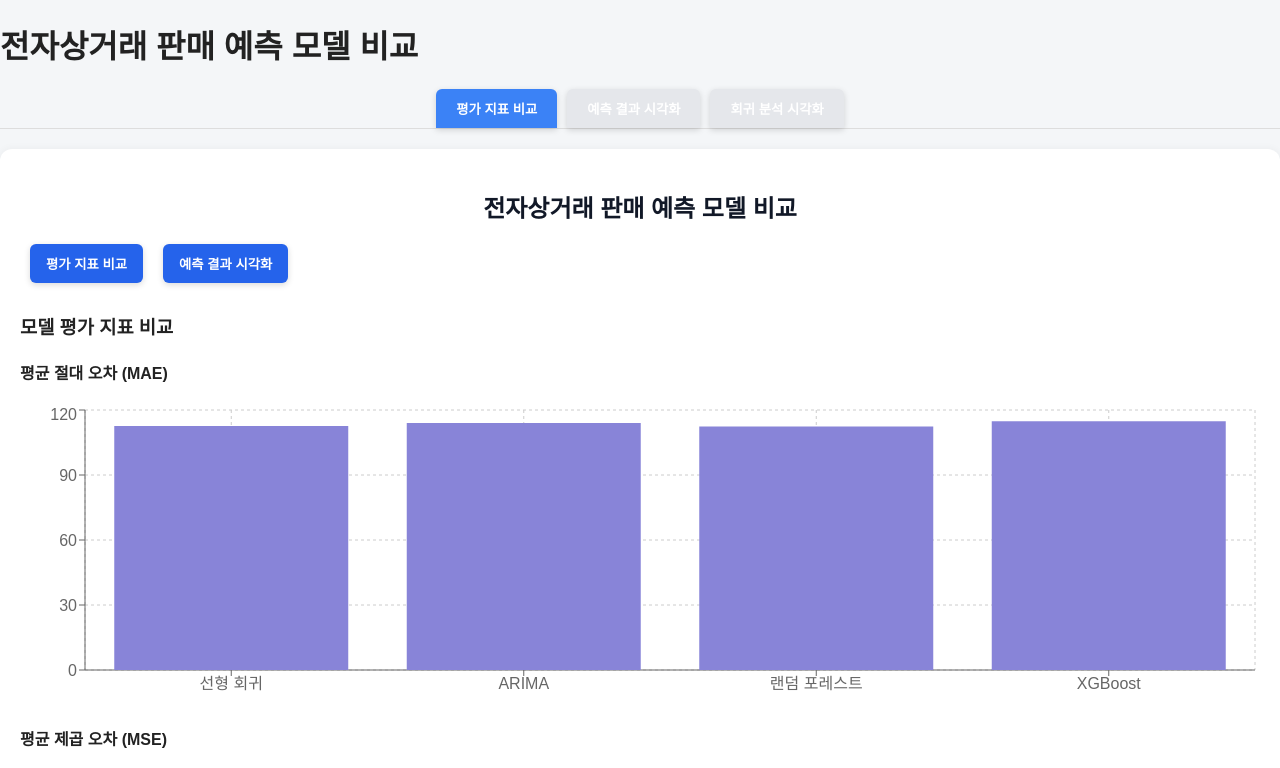
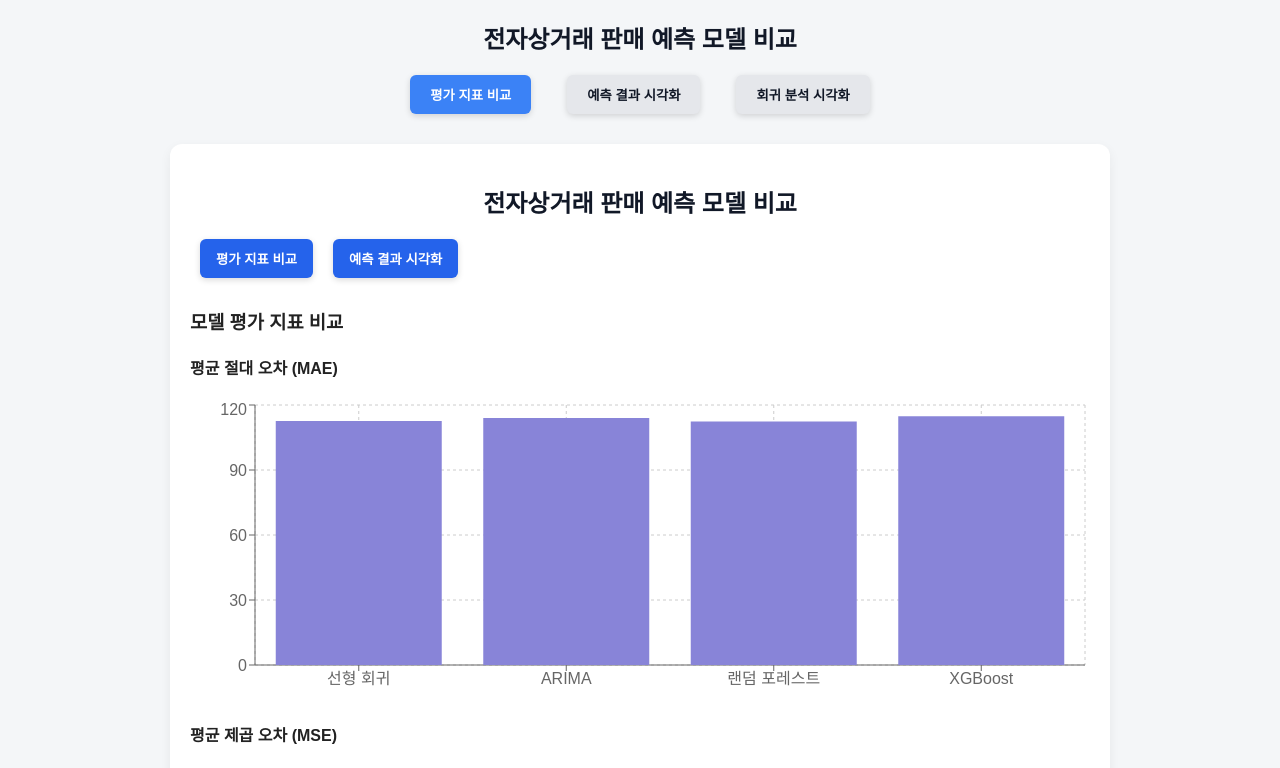
Before and after one commit to JoeyAJ/forecast-dashboard, a React (Create React App) app: page / in a window 1280 px wide. Shown: the top 768 px of the page. Built offline with nearby package versions, Linux system fonts and the light colour scheme; the HTML template or start-up script is replaced by a standard one.

Commit message:
Update App.js

```diff
--- a/src/App.js
+++ b/src/App.js
@@ -4,28 +4,42 @@ import ModelComparisonDashboard from './ModelComparisonDashboard';
 import RegressionAnalysisDashboard from './RegressionAnalysisDashboard';
 
 function App() {
-  const [activeTab, setActiveTab] = useState('comparison'); // 默认显示"평가 지표 비교"
+  const [activeTab, setActiveTab] = useState('comparison'); // 默认显示 ModelComparisonDashboard
+
+  // 渲染相应的内容组件
+  const renderContent = () => {
+    switch(activeTab) {
+      case 'comparison':
+        return <ModelComparisonDashboard />;
+      case 'visualization':
+        return <div>예측 결과 시각화 내용</div>; // 替换为实际的可视化组件
+      case 'regression':
+        return <RegressionAnalysisDashboard />;
+      default:
+        return <ModelComparisonDashboard />;
+    }
+  };
 
   return (
     <div>
-      <h1 className="title">전자상거래 판매 예측 모델 비교</h1>
+      <h2>전자상거래 판매 예측 모델 비교</h2>
 
-      {/* 导航栏/标签切换 */}
-      <div className="tabs">
+      {/* 只保留一组导航按钮 */}
+      <div className="button-container">
         <button
-          className={`tab-button ${activeTab === 'comparison' ? 'active' : ''}`}
+          className={`toggle-button ${activeTab === 'comparison' ? 'active' : 'inactive'}`}
           onClick={() => setActiveTab('comparison')}
         >
           평가 지표 비교
         </button>
         <button
-          className={`tab-button ${activeTab === 'visualization' ? 'active' : ''}`}
+          className={`toggle-button ${activeTab === 'visualization' ? 'active' : 'inactive'}`}
           onClick={() => setActiveTab('visualization')}
         >
           예측 결과 시각화
         </button>
         <button
-          className={`tab-button ${activeTab === 'regression' ? 'active' : ''}`}
+          className={`toggle-button ${activeTab === 'regression' ? 'active' : 'inactive'}`}
           onClick={() => setActiveTab('regression')}
         >
           회귀 분석 시각화
@@ -33,10 +47,8 @@ function App() {
       </div>
 
       {/* 内容区域 */}
-      <div className="content">
-        {activeTab === 'comparison' && <ModelComparisonDashboard />}
-        {activeTab === 'visualization' && <div>예측 결과 시각화 내용</div>} {/* 如果您已有此组件，替换此行 */}
-        {activeTab === 'regression' && <RegressionAnalysisDashboard />}
+      <div className="chart-container">
+        {renderContent()}
       </div>
     </div>
   );
```
